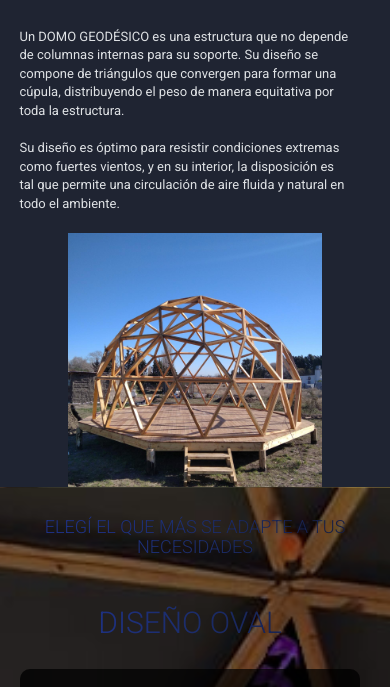
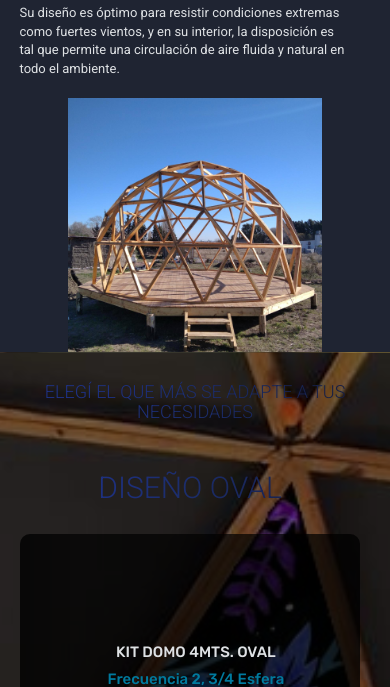
Before and after one commit to Marianela89/Somos-Domos, a plain HTML site: page index.html in a window 390 px wide. Shown: the part 755-1442 px from the top of the page. Drawn offline with nearby package versions, Linux system fonts and the light colour scheme; a web font is replaced by a local one.

Commit message:
correcciones

```diff
--- a/css/index.css
+++ b/css/index.css
@@ -796,10 +796,12 @@ footer{
     .chevron{
         margin-top: 75%;
     }
-   .info-domos {
-
-    padding-bottom: -10vh;
-
+ .info-domos {
+    width: 100%;
+    margin-bottom: 0px;
+    padding: 0px;
+    box-sizing: border-box;
+    padding-top: 0vh;
 
 }
   }
```
